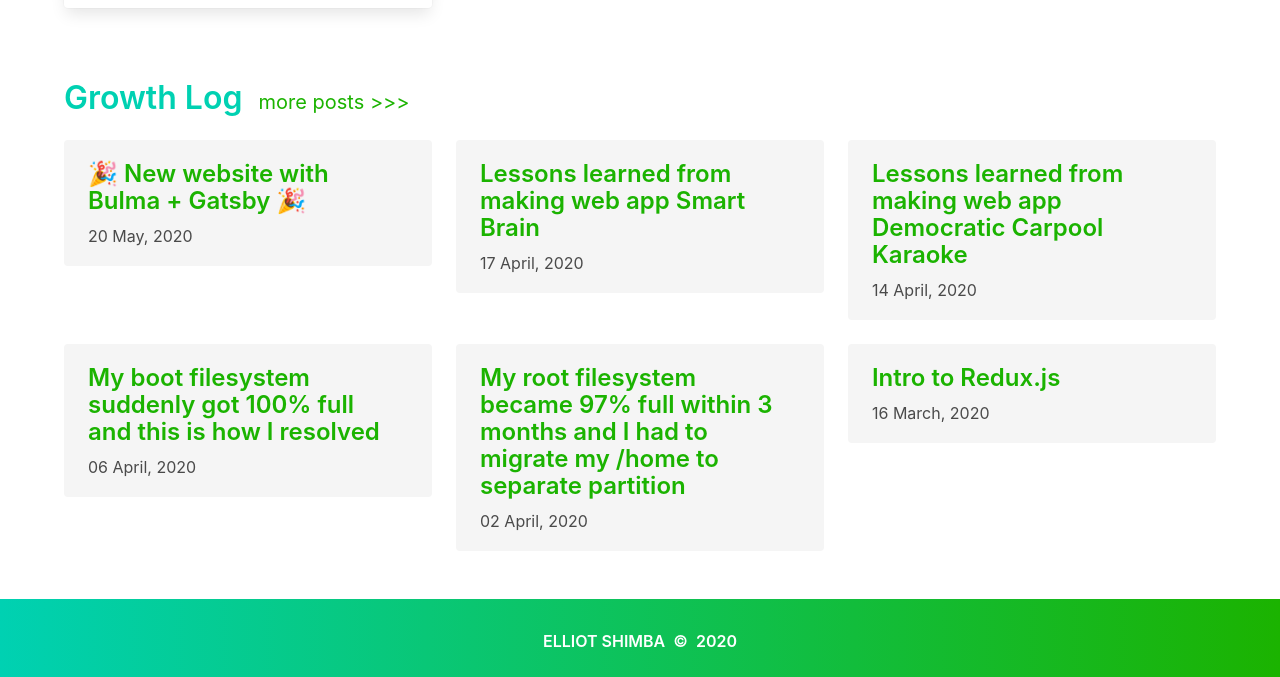
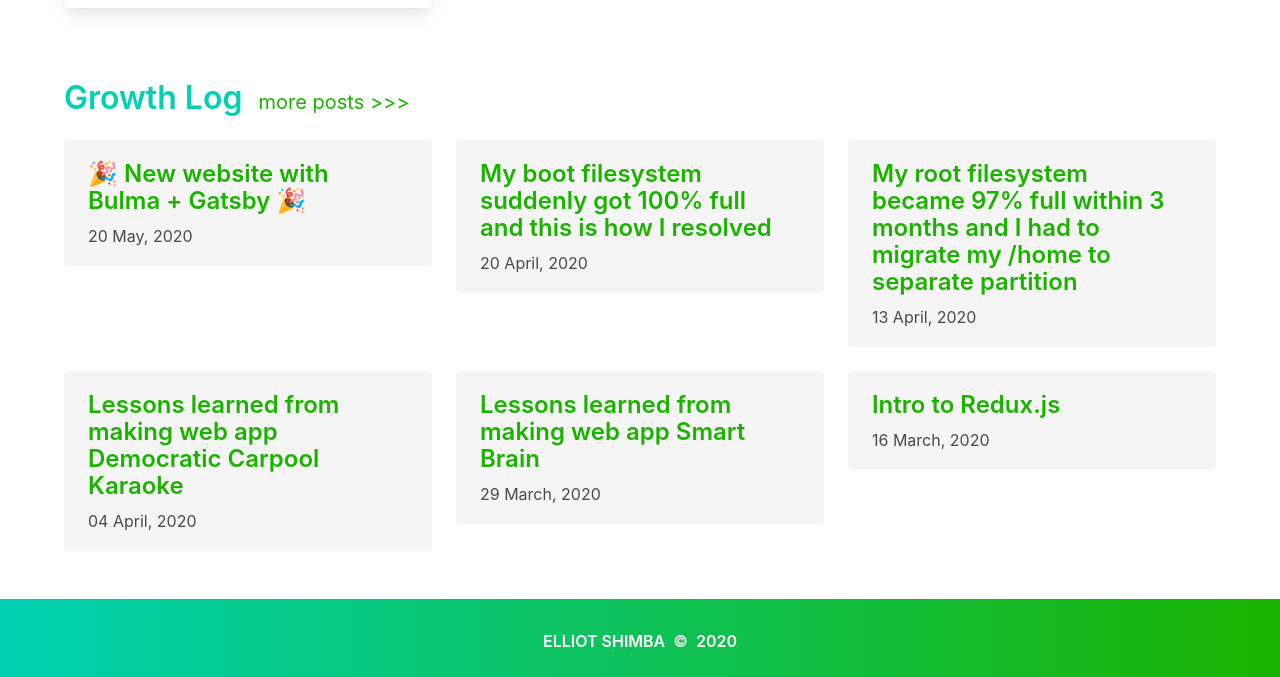
Before and after one commit to JapaneseMayonnaise/shimbaofficial-gatsby, a Gatsby site: page / in a window 1280 px wide. Shown: the part 920-1597 px from the top of the page. Built offline with nearby package versions, Linux system fonts and the light colour scheme; Gatsby itself is replaced by a stand-in of ours.

Commit message:
fix typo

````diff
--- a/src/pages/growthLogResources/posts/lessons-learned-from-making-web-app-democratic-carpool-karaoke.md
+++ b/src/pages/growthLogResources/posts/lessons-learned-from-making-web-app-democratic-carpool-karaoke.md
@@ -1,6 +1,6 @@
 ---
 title: "Lessons learned from making web app Democratic Carpool Karaoke"
-date: "2020-04-14"
+date: "2020-04-04"
 ---
 DCK makes a mixed-generation playlist on user's Spotify account based on the year user and their friends were born. It may makes more sense if you just click [here](https://democratic-carpool-karaoke.herokuapp.com/) and try it out. Click [here](https://github.com/DrCardamom/democratic-carpool-karaoke) for Source code.
 
--- a/src/pages/growthLogResources/posts/lessons-learned-from-making-web-app-smart-brain.md
+++ b/src/pages/growthLogResources/posts/lessons-learned-from-making-web-app-smart-brain.md
@@ -1,6 +1,6 @@
 ---
 title: "Lessons learned from making web app Smart Brain"
-date: "2020-04-17"
+date: "2020-03-29"
 ---
 
 [Smart Brain Demo](https://drcardamom.github.io/smart-brain/)
--- a/src/pages/growthLogResources/posts/my-boot-filesystem-suddenly-got-100percents-full.md
+++ b/src/pages/growthLogResources/posts/my-boot-filesystem-suddenly-got-100percents-full.md
@@ -1,4 +1,4 @@
 ---
 title: "My boot filesystem suddenly got 100% full and this is how I resolved"
-date: "2020-04-06"
+date: "2020-04-20"
 ---
--- a/src/pages/growthLogResources/posts/my-root-filesystem-became-97percents-full.md
+++ b/src/pages/growthLogResources/posts/my-root-filesystem-became-97percents-full.md
@@ -1,6 +1,6 @@
 ---
 title: "My root filesystem became 97% full within 3 months and I had to migrate my /home to separate partition"
-date: "2020-04-02"
+date: "2020-04-13"
 ---
  Never did I ever think I would spill a glass of water on my precious MacBook Pro. But I did, on one of the worst day of the year for me to do so; 24th December. On 25th most stores would be closed, 26th was a boxing day and most repairers would be still closed and I had something due on the 27th.
 
@@ -16,7 +16,7 @@ date: "2020-04-02"
 - Thoguhts
 
 ## (1) My laptop spec
-My laptop has hybrid memory system where it has 32GB SSD and 512GB PCIe SSD. So in total I had roughly 540GB memory space, which was obviously more than enough. If I'd had a ton of pictures or downloaded movies, I would've only moved those to external HDD but all I had on this machine were local directory for my JavaScript projects. And yet, my root directory said it's full already only after 3 months. I use Pop!OS only because my leptop somehow kept rejecting everything else I tired to install - Ubuntu, Linux Mint, Debian, Manjaro,CentOS. It's still a mystery till this day.
+My laptop has hybrid memory system where it has 32GB SSD and 512GB PCIe SSD. So in total I had roughly 540GB memory space, which was obviously more than enough. If I'd had a ton of pictures or downloaded movies, I would've only moved those to external HDD but all I had on this machine were local directory for my JavaScript projects. And yet, my root directory said it's full already only after 3 months. My OS is Pop!OS, only because my leptop somehow kept rejecting everything else I tired to install - Ubuntu, Linux Mint, Debian, Manjaro,CentOS. (I still haven't figured out why, it's a mystery till this day.)
 
 ## (2) How I identified the cause of the issue
 On [Ask!Ubuntu](https://askubuntu.com/questions/767267/deleting-core-dump-folders-files-in-root-partition-for-space), someone suggested this command ```sudo du -hx / | sort -h``` that shows major files, its size, and its location to see what exactly was consuming the partition mounted on ```/```
````
